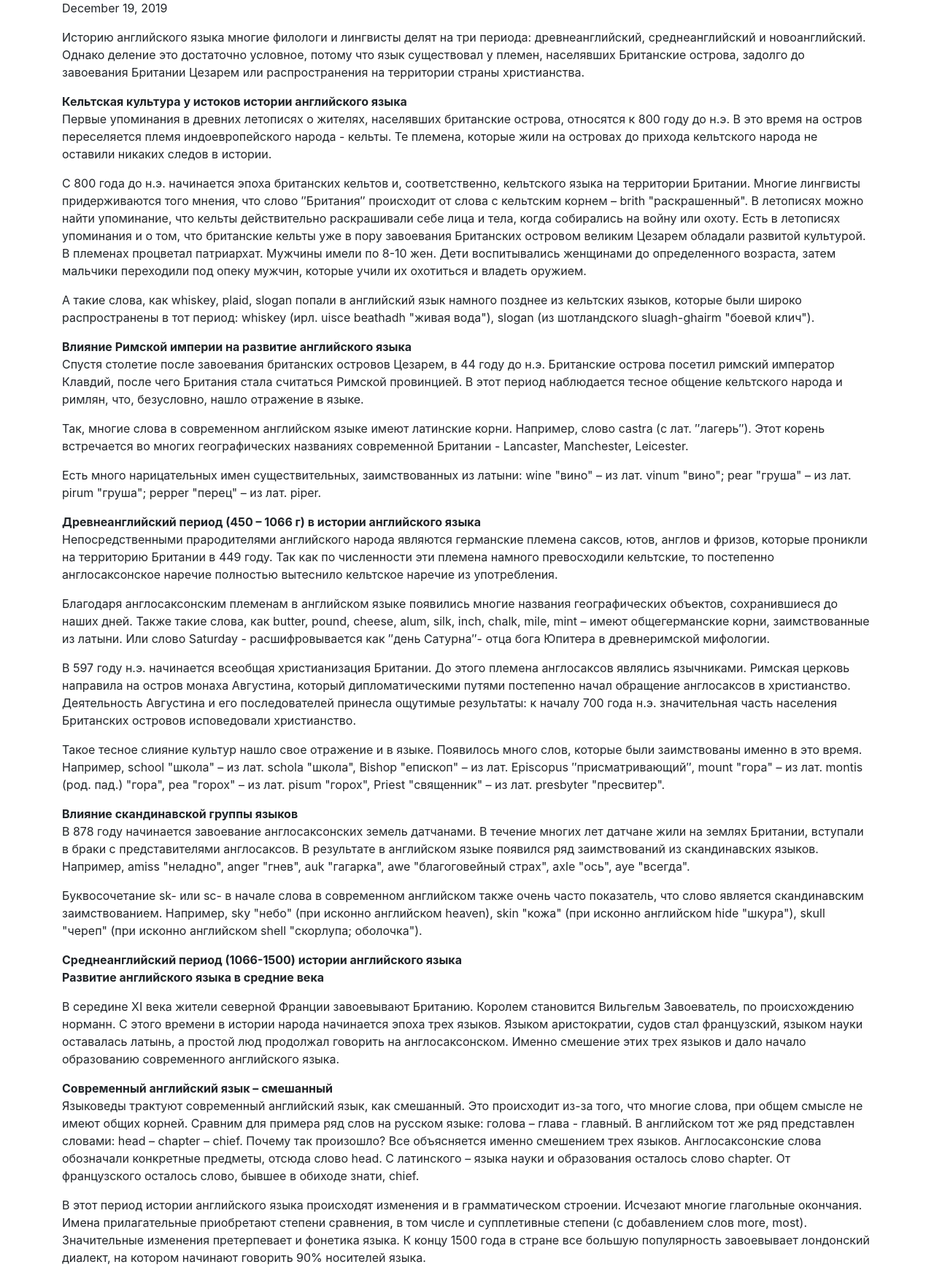
After one commit to ysi4ek/django, a Django app: page /blog_world/ in a window 1280 px wide. The commit adds this page. Shown: the part 999-2750 px from the top of the page at 73% size. Run offline with Django 3.2, Linux system fonts and the light colour scheme; some libraries are stand-ins or nearby versions.

Commit message:
New articles

```diff
--- a/myfirst/apps/articles/urls.py
+++ b/myfirst/apps/articles/urls.py
@@ -9,4 +9,6 @@ urlpatterns = [
 	path('<int:article_id>/', views.detail, name='detail'),
 	path('<int:article_id>/leave_comment/', views.leave_comment, name='leave_comment'),
 	path('fact/', views.fact, name='fact'),
+	path('blog_design/', views.blog_design, name='blog_design'),
+	path('blog_world/', views.blog_world, name='blog_world'),
 ]
--- a/myfirst/apps/articles/views.py
+++ b/myfirst/apps/articles/views.py
@@ -32,3 +32,9 @@ def article(request):
 
 def fact(request):
 	return render(request, 'articles/fact.html', {})
+
+def blog_design(request):
+	return render(request, 'articles/blog_design.html', {})
+
+def blog_world(request):
+	return render(request, 'articles/blog_world.html', {})
--- /dev/null
+++ b/myfirst/templates/articles/blog_world.html
@@ -0,0 +1,46 @@
+{% extends "base.html" %}
+{% load static %}
+
+{% block title %}Last articles{% endblock %}
+
+{% block content %}
+<html lang="ru">
+  <head>
+    <meta charset="utf-8">
+    <title>История английского языка: от зарождения до наших дней</title>
+  </head>
+  <body>
+
+    <div class="post">
+      <h2 class="post-title">История английского языка: от зарождения до наших дней</h2>
+      <img src="https://s1.studylib.ru/store/data/004989014_1-ee479ef5148cc2d6bfe1030fb03dc236.png" class="card-img-top" alt="...">
+      <p class="post-meta">December 19, 2019</p>
+
+      <p>Историю английского языка многие филологи и лингвисты делят на три периода: древнеанглийский, среднеанглийский и новоанглийский. Однако деление это достаточно условное, потому что язык существовал у племен, населявших Британские острова, задолго до завоевания Британии Цезарем или распространения на территории страны христианства.</p>
+      <b>Кельтская культура у истоков истории английского языка</b>
+      <p>Первые упоминания в древних летописях о жителях, населявших британские острова, относятся к 800 году до н.э. В это время на остров переселяется племя индоевропейского народа - кельты. Те племена, которые жили на островах до прихода кельтского народа не оставили никаких следов в истории.</p>
+      <p>С 800 года до н.э. начинается эпоха британских кельтов и, соответственно, кельтского языка на территории Британии. Многие лингвисты придерживаются того мнения, что слово ″Британия″ происходит от слова с кельтским корнем – brith "раскрашенный". В летописях можно найти упоминание, что кельты действительно раскрашивали себе лица и тела, когда собирались на войну или охоту. Есть в летописях упоминания и о том, что британские кельты уже в пору завоевания Британских островом великим Цезарем обладали развитой культурой. В племенах процветал патриархат. Мужчины имели по 8-10 жен. Дети воспитывались женщинами до определенного возраста, затем мальчики переходили под опеку мужчин, которые учили их охотиться и владеть оружием.</p>
+      <p>А такие слова, как whiskey, plaid, slogan попали в английский язык намного позднее из кельтских языков, которые были широко распространены в тот период: whiskey (ирл. uisce beathadh "живая вода"), slogan (из шотландского sluagh-ghairm "боевой клич").</p>
+      <b>Влияние Римской империи на развитие английского языка</b>
+      <p>Спустя столетие после завоевания британских островов Цезарем, в 44 году до н.э. Британские острова посетил римский император Клавдий, после чего Британия стала считаться Римской провинцией. В этот период наблюдается тесное общение кельтского народа и римлян, что, безусловно, нашло отражение в языке.</p>
+      <p>Так, многие слова в современном английском языке имеют латинские корни. Например, слово castra (с лат. ″лагерь″). Этот корень встречается во многих географических названиях современной Британии - Lancaster, Manchester, Leicester.</p>
+      <p>Есть много нарицательных имен существительных, заимствованных из латыни: wine "вино" – из лат. vinum "вино"; pear "груша" – из лат. pirum "груша"; pepper "перец" – из лат. рiper.</p>
+      <b>Древнеанглийский период (450 – 1066 г) в истории английского языка</b>
+      <p>Непосредственными прародителями английского народа являются германские племена саксов, ютов, англов и фризов, которые проникли на территорию Британии в 449 году. Так как по численности эти племена намного превосходили кельтские, то постепенно англосаксонское наречие полностью вытеснило кельтское наречие из употребления.</p>
+      <p>Благодаря англосаксонским племенам в английском языке появились многие названия географических объектов, сохранившиеся до наших дней. Также такие слова, как  butter, pound, cheese, alum, silk, inch, сhalk,  mile, mint – имеют  общегерманские корни, заимствованные из латыни. Или слово Saturday - расшифровывается как ″день Сатурна″- отца бога Юпитера в древнеримской мифологии.</p>
+      <p>В 597 году н.э. начинается всеобщая христианизация Британии. До этого племена англосаксов являлись язычниками. Римская церковь направила на остров монаха Августина, который дипломатическими путями постепенно начал обращение англосаксов в христианство. Деятельность Августина и его последователей принесла ощутимые результаты: к началу 700 года н.э. значительная часть населения Британских островов исповедовали христианство.</p>
+      <p>Такое тесное слияние культур нашло свое отражение и в языке. Появилось много слов, которые были заимствованы именно в это время. Например, school "школа" – из лат. schola "школа", Bishop "епископ" – из лат. Episcopus ″присматривающий″, mount "гора" – из лат. montis (род. пад.) "гора", pea "горох" – из лат. pisum "горох", Priest "священник" – из лат. presbyter "пресвитер".</p>
+      <b>Влияние скандинавской группы языков</b>
+      <p>В 878 году начинается завоевание англосаксонских земель датчанами. В течение многих лет датчане жили на землях Британии, вступали в браки с представителями англосаксов. В результате в английском языке появился ряд заимствований из скандинавских языков. Например, amiss "неладно", anger "гнев", auk "гагарка", awe "благоговейный страх", axle "ось", aye "всегда".</p>
+      <p>Буквосочетание sk- или sc- в начале слова в современном английском также очень часто показатель, что слово является скандинавским заимствованием. Например, sky "небо" (при исконно английском heaven), skin "кожа" (при исконно английском hide "шкура"), skull "череп" (при исконно английском shell "скорлупа; оболочка").</p>
+      <b>Среднеанглийский период (1066-1500) истории английского языка</b>
+      <p><b>Развитие английского языка в средние века</b></p>
+      <p>В середине XI века жители северной Франции завоевывают Британию. Королем становится Вильгельм Завоеватель, по происхождению норманн. С этого времени в истории народа начинается эпоха трех языков. Языком аристократии, судов стал французский, языком науки оставалась латынь, а простой люд продолжал говорить на англосаксонском. Именно смешение этих трех языков и дало начало образованию современного английского языка.</p>
+      <b>Современный английский язык – смешанный</b>
+      <p>Языковеды трактуют современный английский язык, как смешанный. Это происходит из-за того, что многие слова, при общем смысле не имеют общих корней. Сравним для примера ряд слов на русском языке: голова – глава - главный. В английском тот же ряд представлен словами: head – chapter – chief. Почему так произошло? Все объясняется именно смешением трех языков. Англосаксонские слова обозначали конкретные предметы, отсюда слово head. С латинского – языка науки и образования осталось слово chapter. От французского осталось слово, бывшее в обиходе знати, chief.</p>
+      <p>В этот период истории английского языка происходят изменения и в грамматическом строении. Исчезают многие глагольные окончания. Имена прилагательные приобретают степени сравнения, в том числе и супплетивные степени (с добавлением слов more, most). Значительные изменения претерпевает и фонетика языка. К концу 1500 года в стране все большую популярность завоевывает лондонский диалект, на котором начинают говорить 90% носителей языка.</p>
+    </div><!-- /.blog-post -->
+
+  </body>
+</html>
+{% endblock %}
--- a/myfirst/templates/articles/detail.html
+++ b/myfirst/templates/articles/detail.html
@@ -6,6 +6,7 @@
 {% block content %}
 
 <h2>{{article.article_title}}</h2>
+<img src="https://udf.by/uploads/posts/2019-12/1576231564_7faf5ce4ad3da360de5a3f7407a66b47.jpg" class="card-img-top" alt="...">
 <p>{{article.article_text}}</p>
 <em>{{article.pub_date}}</em>
 
--- a/myfirst/templates/base.html
+++ b/myfirst/templates/base.html
@@ -73,10 +73,10 @@
 			<div class="row no-gutters border rounded overflow-hidden flex-md-row mb-4 shadow-sm h-md-250 position-relative">
 				<div class="col p-4 d-flex flex-column position-static">
 					<strong class="d-inline-block mb-2 text-primary">World</strong>
-					<h3 class="mb-0">Featured post</h3>
+					<h3 class="mb-0">История английского языка: от зарождения до наших дней</h3>
 					<div class="mb-1 text-muted">Nov 12</div>
-					<p class="card-text mb-auto">This is a wider card with supporting text below as a natural lead-in to additional content.</p>
-					<a href="#" class="stretched-link">Continue reading</a>
+					<p class="card-text mb-auto">Историю английского языка многие филологи и лингвисты делят на три периода..</p>
+					<a href="{% url 'articles:blog_world' %}" class="stretched-link">Читать полностью...</a>
 				</div>
 				<div class="col-auto d-none d-lg-block">
 					<svg class="bd-placeholder-img" width="200" height="250" xmlns="http://www.w3.org/2000/svg" preserveAspectRatio="xMidYMid slice" focusable="false" role="img" aria-label="Placeholder: Thumbnail"><title>Placeholder</title><rect width="100%" height="100%" fill="#55595c"></rect><text x="50%" y="50%" fill="#eceeef" dy=".3em">Thumbnail</text></svg>
@@ -87,10 +87,10 @@
 			<div class="row no-gutters border rounded overflow-hidden flex-md-row mb-4 shadow-sm h-md-250 position-relative">
 				<div class="col p-4 d-flex flex-column position-static">
 					<strong class="d-inline-block mb-2 text-success">Design</strong>
-					<h3 class="mb-0">Post title</h3>
+					<h3 class="mb-0">Изучение английского для дизайнера</h3>
 					<div class="mb-1 text-muted">Nov 11</div>
-					<p class="mb-auto">This is a wider card with supporting text below as a natural lead-in to additional content.</p>
-					<a href="#" class="stretched-link">Continue reading</a>
+					<p class="mb-auto">Легко научиться чему-либо можно, только полюбив то, чем хочешь заниматься, или, скорее, даже полюбив себя занимающимся этим.</p>
+					<a href="{% url 'articles:blog_design' %}" class="stretched-link">Читать полностью...</a>
 				</div>
 				<div class="col-auto d-none d-lg-block">
 					<svg class="bd-placeholder-img" width="200" height="250" xmlns="http://www.w3.org/2000/svg" preserveAspectRatio="xMidYMid slice" focusable="false" role="img" aria-label="Placeholder: Thumbnail"><title>Placeholder</title><rect width="100%" height="100%" fill="#55595c"></rect><text x="50%" y="50%" fill="#eceeef" dy=".3em">Thumbnail</text></svg>
```
Also changed, not shown: other parts of myfirst/templates/base.html (+5 -21 lines), myfirst/templates/articles/article.html (+7 -2 lines), myfirst/templates/articles/blog_design.html (added, +36 -0 lines), myfirst/templates/articles/fact.html (+80 -52 lines), myfirst/media/images/NewYear.png (renamed from myfirst/image/NewYear.png), myfirst/media/images/fact.jpg (renamed from myfirst/image/fact.jpg).
